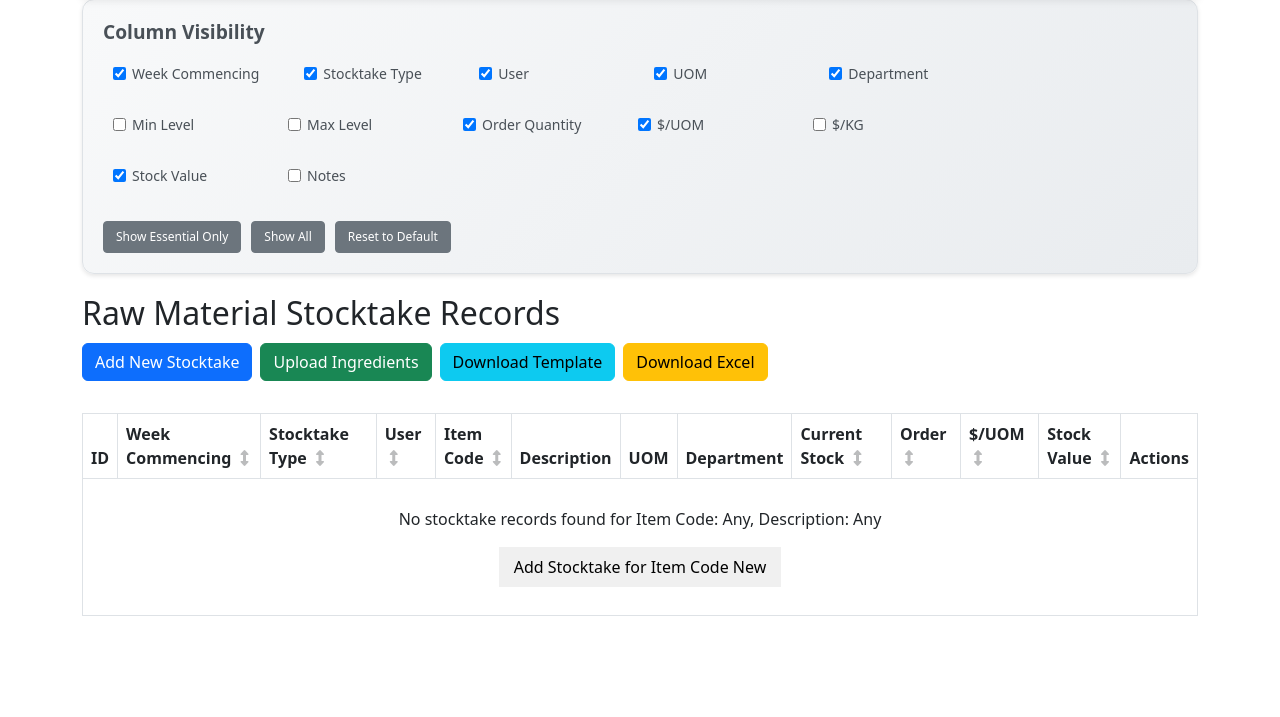
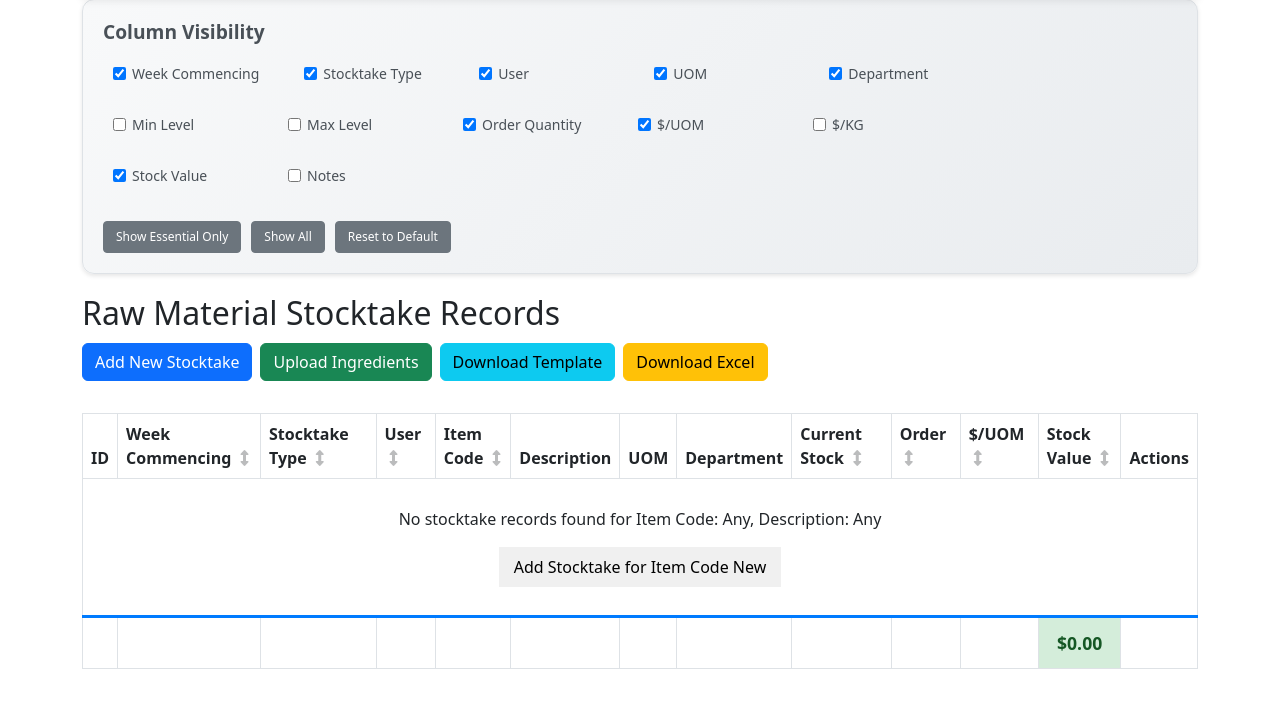
Before and after one commit to sanjaykhadka-german/GB-APP, a Flask app: page /ingredients_list in a window 1280 px wide. Shown: the part 570-1287 px from the top of the page. Before the commit the page ends 1186 px from the top, so only its background shows below. Run offline with Flask 3, Linux system fonts and the light colour scheme; the visitor is signed in with stand-in values (Sample User, id 1); data that the repository does not hold is empty.

Commit message:
total stock value

```diff
--- a/templates/ingredients/list.html
+++ b/templates/ingredients/list.html
@@ -156,6 +156,13 @@
                     </tr>
                     {% endfor %}
                 </tbody>
+                <tfoot>
+                    <tr class="table-total-row">
+                        <td></td><td></td><td></td><td></td><td></td><td></td><td></td><td></td><td></td><td></td><td></td><td></td><td></td><td></td>
+                        <td class="stock-value-total"><strong id="totalStockValue">$0.00</strong></td>
+                        <td></td><td></td>
+                    </tr>
+                </tfoot>
             </table>
         </div>
     </section>
@@ -376,6 +383,23 @@
         background-color: #e8f5e8 !important;
         font-weight: bold;
         color: #155724;
+    }
+
+    .table-total-row {
+        background-color: #f8f9fa !important;
+        border-top: 3px solid #007bff !important;
+    }
+
+    .table-total-row td {
+        border-top: 3px solid #007bff !important;
+        padding: 12px 8px;
+        font-size: 1.1rem;
+    }
+
+    .stock-value-total {
+        background-color: #d4edda !important;
+        color: #155724 !important;
+        text-align: center;
     }
 
     /* Column Toggle Styles */
@@ -600,6 +624,9 @@ $(document).ready(function() {
 
                 // Apply column visibility after data is loaded
                 applyColumnVisibility();
+
+                // Calculate and display total stock value
+                calculateTotalStockValue();
             },
             error: function(xhr) {
                 console.error('AJAX error:', xhr.responseText);
@@ -632,7 +659,33 @@ $(document).ready(function() {
 
     // Initialize column visibility on page load
     initializeColumnVisibility();
+
+    // Calculate initial total stock value
+    calculateTotalStockValue();
 });
+
+// Function to calculate and display total stock value
+function calculateTotalStockValue() {
+    let total = 0;
+    const stockValueCells = document.querySelectorAll('#ingredientsListTable tbody tr td:nth-child(15)');
+
+    stockValueCells.forEach(function(cell) {
+        const value = cell.textContent.trim();
+        if (value && value !== '') {
+            // Remove $ sign and convert to number
+            const numericValue = parseFloat(value.replace('$', '').replace(',', ''));
+            if (!isNaN(numericValue)) {
+                total += numericValue;
+            }
+        }
+    });
+
+    // Update the total display
+    const totalElement = document.getElementById('totalStockValue');
+    if (totalElement) {
+        totalElement.textContent = '$' + total.toFixed(2);
+    }
+}
 
 // Clear search function
 function clearSearch() {
@@ -662,11 +715,23 @@ function toggleColumn(colIndex) {
         headerCell.style.display = isVisible ? '' : 'none';
     }
 
-    // Toggle data cells
-    for (let i = 1; i < table.rows.length; i++) {
-        const cell = table.rows[i].cells[colIndex];
-        if (cell) {
-            cell.style.display = isVisible ? '' : 'none';
+    // Toggle data cells in tbody
+    const tbody = table.querySelector('tbody');
+    if (tbody) {
+        for (let i = 0; i < tbody.rows.length; i++) {
+            const cell = tbody.rows[i].cells[colIndex];
+            if (cell) {
+                cell.style.display = isVisible ? '' : 'none';
+            }
+        }
+    }
+
+    // Toggle footer cells
+    const tfoot = table.querySelector('tfoot');
+    if (tfoot && tfoot.rows.length > 0) {
+        const footerCell = tfoot.rows[0].cells[colIndex];
+        if (footerCell) {
+            footerCell.style.display = isVisible ? '' : 'none';
         }
     }
 }
@@ -742,11 +807,23 @@ function applyColumnVisibility() {
             headerCell.style.display = isVisible ? '' : 'none';
         }
 
-        // Toggle data cells
-        for (let i = 1; i < table.rows.length; i++) {
-            const cell = table.rows[i].cells[colIndex];
-            if (cell) {
-                cell.style.display = isVisible ? '' : 'none';
+        // Toggle data cells in tbody
+        const tbody = table.querySelector('tbody');
+        if (tbody) {
+            for (let i = 0; i < tbody.rows.length; i++) {
+                const cell = tbody.rows[i].cells[colIndex];
+                if (cell) {
+                    cell.style.display = isVisible ? '' : 'none';
+                }
+            }
+        }
+
+        // Toggle footer cells
+        const tfoot = table.querySelector('tfoot');
+        if (tfoot && tfoot.rows.length > 0) {
+            const footerCell = tfoot.rows[0].cells[colIndex];
+            if (footerCell) {
+                footerCell.style.display = isVisible ? '' : 'none';
             }
         }
     });
--- a/templates/item_master/list.html
+++ b/templates/item_master/list.html
@@ -353,9 +353,7 @@ function searchItems() {
                         </span>
                     </td>
                     <td>
-                        <button class="btn btn-sm btn-edit" onclick="window.location.href='/item-master/edit/${item.id}'">
-                            <i class="fas fa-edit"></i>
-                        </button>
+                        <a href="/item-master/edit/${item.id}" class="btn btn-warning btn-sm" target="_blank" rel="noopener noreferrer">Edit</a>
                         <!-- <button class="btn btn-sm btn-delete" onclick="deleteItem(${item.id})">
                              <i class="fas fa-trash"></i>
                          </button> -->
--- a/templates/recipe/recipe.html
+++ b/templates/recipe/recipe.html
@@ -317,7 +317,7 @@ function fetchRecipes() {
                     <td>${parseFloat(recipe.kg_per_batch).toFixed(3)}</td>
                     <td>${parseFloat(recipe.percentage).toFixed(2)}%</td>
                     <td>
-                        <button class="btn btn-secondary btn-sm" onclick="openEditRecipePopup('${recipe.id}')">Edit</button>
+                        <a href="/recipe/edit/${recipe.id}" class="btn btn-warning btn-sm" target="_blank" rel="noopener noreferrer">Edit</a>
                         <button class="btn btn-danger btn-sm" onclick="deleteRecipeHandler('${recipe.id}')">Delete</button>
                     </td>
                 `;
```
